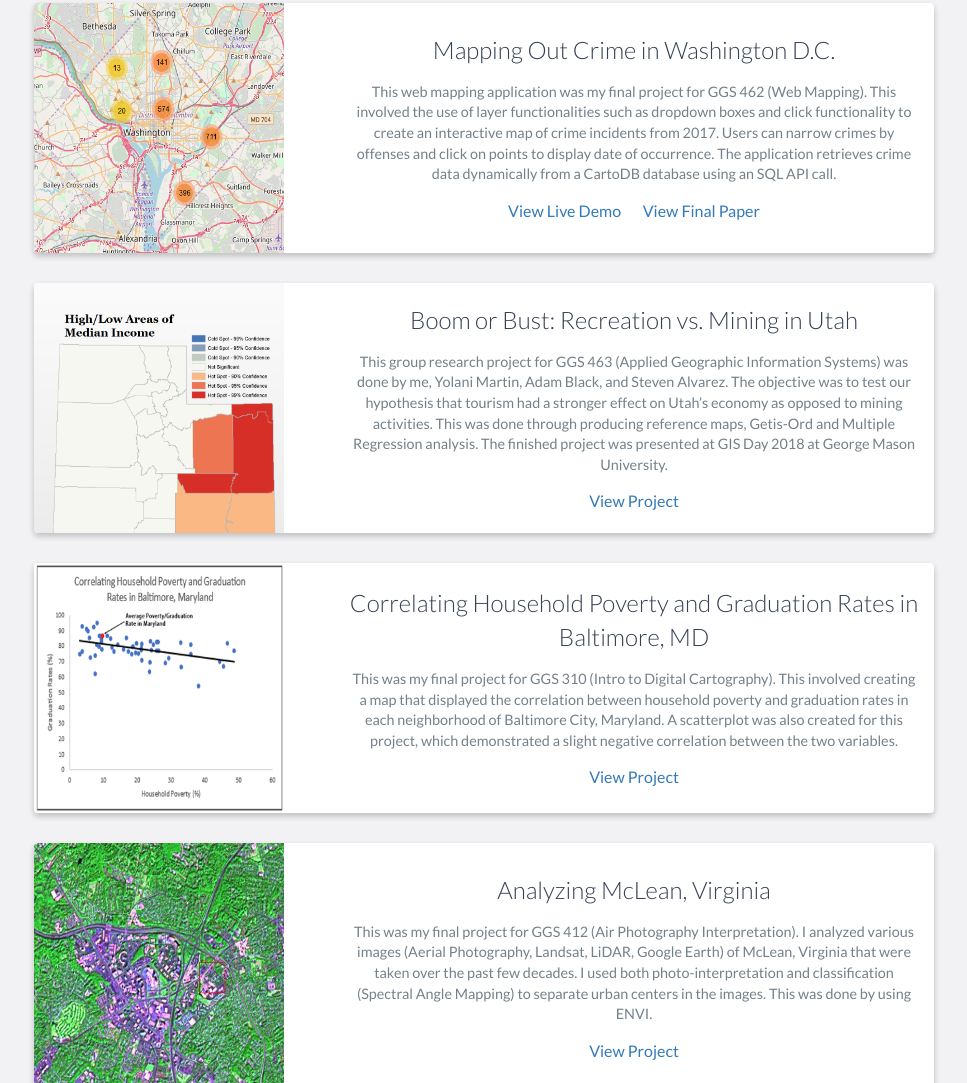
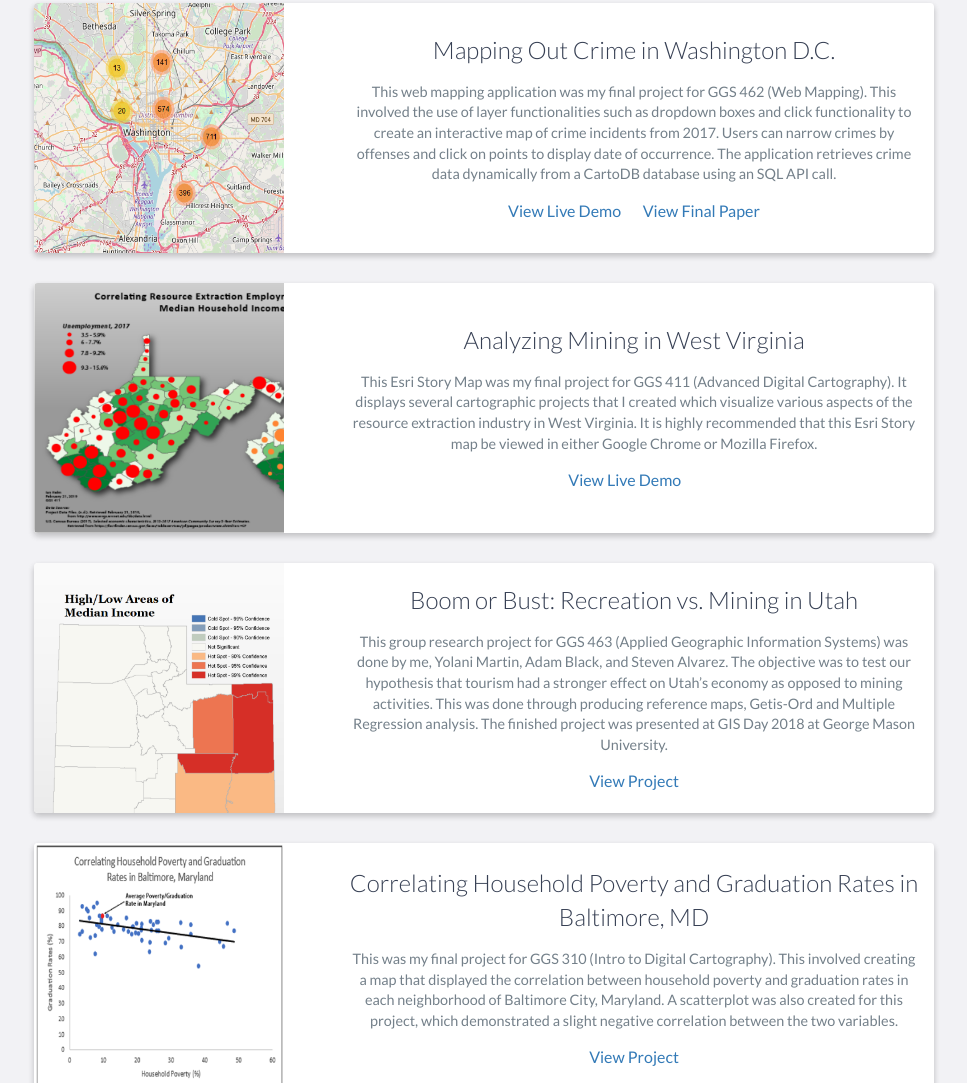
Before and after one commit to IanHelm/ianhelm.github.io, a website: page index.html in a window 1280 px wide. Shown: the part 3026-4109 px from the top of the page, without its empty margins (156-1123 px from the left). Drawn offline with nearby package versions, Linux system fonts and the light colour scheme.

Commit message:
Add files via upload
updated portfolio

```diff
--- a/index.html
+++ b/index.html
@@ -172,6 +172,20 @@
                 </div>
 				<div class="project shadow-large">
                     <div class="project-image">
+                        <img width="250" height="250" src="images/projects/west_virginia.png" />
+                    </div>
+                    <!-- End .project-image -->
+                    <div class="project-info">
+                        <h3>Analyzing Mining in West Virginia</h3>
+                        <p>
+                            This Esri Story Map was my final project for GGS 411 (Advanced Digital Cartography). It displays several cartographic projects that I created which visualize various aspects of the resource extraction industry in West Virginia. It is highly recommended that this Esri Story map be viewed in either Google Chrome or Mozilla Firefox.
+                        </p>
+                        <a target="iandemo" href="https://www.arcgis.com/apps/Cascade/index.html?appid=52691f4d03e949df9a214535814e3187">View Live Demo</a>&nbsp;&nbsp&nbsp&nbsp;&nbsp&nbsp;
+                    </div>
+                    <!-- End .project-info -->
+                </div>
+				<div class="project shadow-large">
+                    <div class="project-image">
                         <img width="250" height="250"  src="images/projects/income.png" />
                     </div>
                     <!-- End .project-image -->
```
